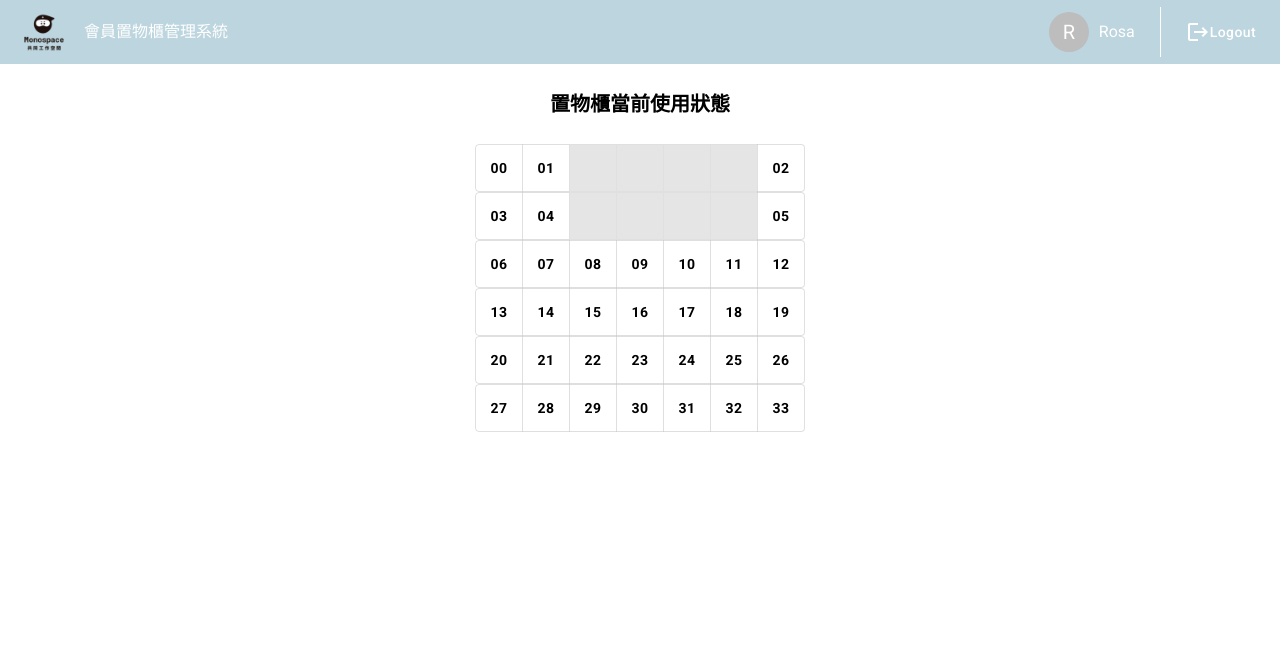
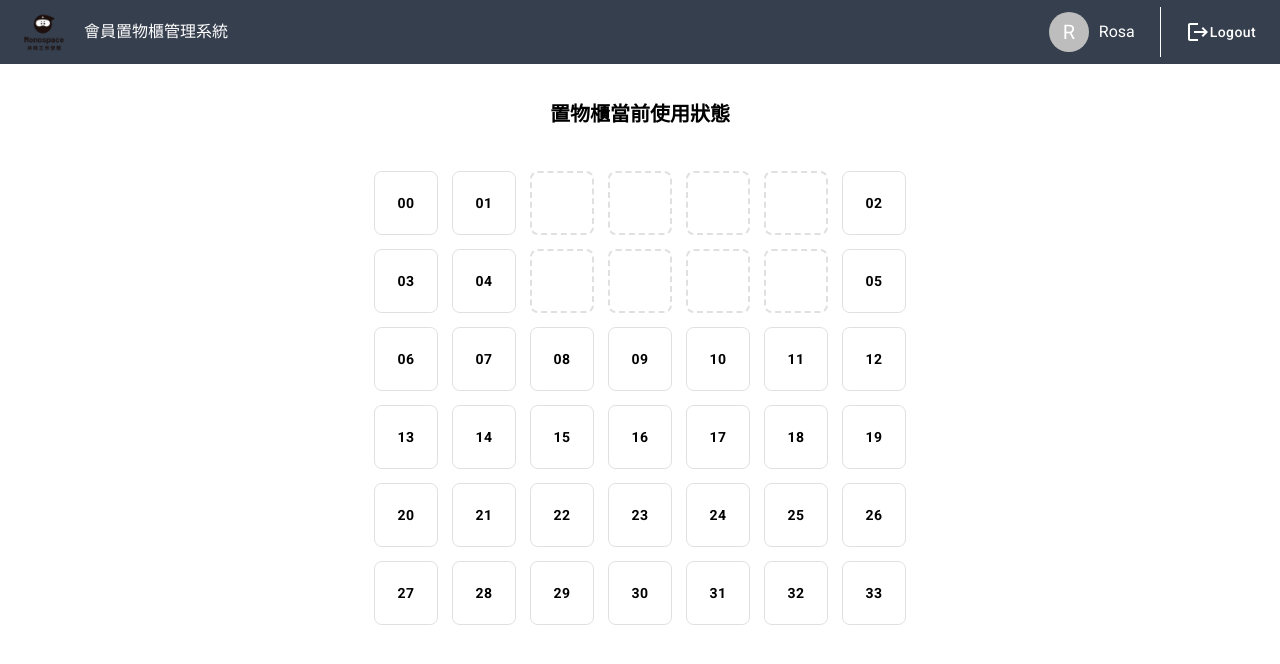
Before and after one commit to monosparta/luck-cms, a React (Create React App) app: page / in a window 1280 px wide. Shown: the top 664 px of the page. Built offline with nearby package versions, Linux system fonts and the light colour scheme; sample sign-in values are in the browser's storage.

Commit message:
luck page slice

```diff
--- a/src/components/Appbar.js
+++ b/src/components/Appbar.js
@@ -27,7 +27,7 @@ const Appbar = () => {
 
   return (
     <div className="Appbar">
-      <AppBar position="static" elevation={0} style={{ background: "#BCD5DE" }}>
+      <AppBar position="static" elevation={0} style={{ background: "#363F4E" }}>
         <Toolbar>
           <img src="./mono.png" alt="" className="logo" />
           <p className="title">會員置物櫃管理系統</p>
--- a/src/pages/Luck.css
+++ b/src/pages/Luck.css
@@ -9,5 +9,12 @@
     font-weight: 700;
     font-style: bold;
     line-height: 40px;
-    margin: 20px 0;
+    margin: 30px 0;
 }
+.toggle-btn{
+    max-width: 550px;
+    text-align: center;
+}
+.toggle-btn .btn{
+    margin: 7px;
+}
--- a/src/pages/Luck.js
+++ b/src/pages/Luck.js
@@ -1,516 +1,598 @@
 import React from "react";
 import "./Luck.css";
 import ToggleButton from "@mui/material/ToggleButton";
-import ToggleButtonGroup from "@mui/material/ToggleButtonGroup";
 
 const Luck = () => {
   return (
     <div id="Luck">
       <div className="luck__title">置物櫃當前使用狀態</div>
       <div className="luck__toggle">
-        <div className="Btn">
-          <ToggleButtonGroup>
+        <div className="toggle-btn">
           <ToggleButton
             value="00"
+            className="btn"
             color="primary"
             style={{
-                width: 48,
-                height: 48,
+              width: 64,
+              height: 64,
               color: "#000",
               fontWeight: "bold",
+              borderRadius: "12%",
             }}
           >
             00
           </ToggleButton>
           <ToggleButton
             value="01"
+            className="btn"
             color="primary"
             style={{
-                width: 48,
-                height: 48,
+              width: 64,
+              height: 64,
               color: "#000",
               fontWeight: "bold",
+              borderRadius: "12%",
             }}
           >
             01
           </ToggleButton>
           <ToggleButton
+            className="btn"
             disabled="True"
             style={{
-                width: 48,
-                height: 48,
-                background: "#E5E5E5",
+              width: 64,
+              height: 64,
+              background: "#FFF",
               border: "1px solid #E0E0E0",
+              borderStyle: "dashed",
+              borderWidth: "2px",
+              borderRadius: "12%",
             }}
           ></ToggleButton>
           <ToggleButton
+            className="btn"
             disabled="True"
             style={{
-                width: 48,
-                height: 48,
-                background: "#E5E5E5",
+              width: 64,
+              height: 64,
+              background: "#FFF",
               border: "1px solid #E0E0E0",
+              borderStyle: "dashed",
+              borderWidth: "2px",
+              borderRadius: "12%",
             }}
           ></ToggleButton>
           <ToggleButton
+            className="btn"
             disabled="True"
             style={{
-                width: 48,
-                height: 48,
-                background: "#E5E5E5",
+              width: 64,
+              height: 64,
+              background: "#FFF",
               border: "1px solid #E0E0E0",
+              borderStyle: "dashed",
+              borderWidth: "2px",
+              borderRadius: "12%",
             }}
           ></ToggleButton>
           <ToggleButton
+            className="btn"
             disabled="True"
             style={{
-                width: 48,
-                height: 48,
-                background: "#E5E5E5",
+              width: 64,
+              height: 64,
+              background: "#FFF",
               border: "1px solid #E0E0E0",
+              borderStyle: "dashed",
+              borderWidth: "2px",
+              borderRadius: "12%",
             }}
           ></ToggleButton>
           <ToggleButton
             value="02"
+            className="btn"
             color="primary"
             style={{
-                width: 48,
-                height: 48,
+              width: 64,
+              height: 64,
               color: "#000",
               fontWeight: "bold",
+              borderRadius: "12%",
             }}
           >
             02
           </ToggleButton>
-          </ToggleButtonGroup>
-        </div>
-        <div className="Btn">
-          <ToggleButtonGroup>
+
           <ToggleButton
             value="03"
+            className="btn"
             color="primary"
             style={{
-                width: 48,
-                height: 48,
+              width: 64,
+              height: 64,
               color: "#000",
               fontWeight: "bold",
+              borderRadius: "12%",
             }}
           >
             03
           </ToggleButton>
           <ToggleButton
             value="04"
+            className="btn"
             color="primary"
             style={{
-                width: 48,
-                height: 48,
+              width: 64,
+              height: 64,
               color: "#000",
               fontWeight: "bold",
+              borderRadius: "12%",
             }}
           >
             04
           </ToggleButton>
           <ToggleButton
+            className="btn"
             disabled="True"
             style={{
-                width: 48,
-                height: 48,
-                background: "#E5E5E5",
+              width: 64,
+              height: 64,
+              background: "#FFF",
               border: "1px solid #E0E0E0",
+              borderStyle: "dashed",
+              borderWidth: "2px",
+              borderRadius: "12%",
             }}
           ></ToggleButton>
           <ToggleButton
+            className="btn"
             disabled="True"
             style={{
-                width: 48,
-                height: 48,
-                background: "#E5E5E5",
+              width: 64,
+              height: 64,
+              background: "#FFF",
               border: "1px solid #E0E0E0",
+              borderStyle: "dashed",
+              borderWidth: "2px",
+              borderRadius: "12%",
             }}
           ></ToggleButton>
           <ToggleButton
+            className="btn"
             disabled="True"
             style={{
-                width: 48,
-                height: 48,
-                background: "#E5E5E5",
+              width: 64,
+              height: 64,
+              background: "#FFF",
               border: "1px solid #E0E0E0",
+              borderStyle: "dashed",
+              borderWidth: "2px",
+              borderRadius: "12%",
             }}
           ></ToggleButton>
           <ToggleButton
+            className="btn"
             disabled="True"
             style={{
-                width: 48,
-                height: 48,
-                background: "#E5E5E5",
+              width: 64,
+              height: 64,
+              background: "#FFF",
               border: "1px solid #E0E0E0",
+              borderStyle: "dashed",
+              borderWidth: "2px",
+              borderRadius: "12%",
             }}
           ></ToggleButton>
           <ToggleButton
             value="05"
+            className="btn"
             color="primary"
             style={{
-                width: 48,
-                height: 48,
+              width: 64,
+              height: 64,
               color: "#000",
               fontWeight: "bold",
+              borderRadius: "12%",
             }}
           >
             05
           </ToggleButton>
-          </ToggleButtonGroup>
-        </div>
-        <div className="Btn">
-          <ToggleButtonGroup>
+
           <ToggleButton
             value="06"
+            className="btn"
             color="primary"
             style={{
-                width: 48,
-                height: 48,
+              width: 64,
+              height: 64,
               color: "#000",
               fontWeight: "bold",
+              borderRadius: "12%",
             }}
           >
             06
           </ToggleButton>
           <ToggleButton
             value="07"
+            className="btn"
             color="primary"
             style={{
-                width: 48,
-                height: 48,
+              width: 64,
+              height: 64,
               color: "#000",
               fontWeight: "bold",
+              borderRadius: "12%",
             }}
           >
             07
           </ToggleButton>
           <ToggleButton
             value="08"
+            className="btn"
             color="primary"
             style={{
-                width: 48,
-                height: 48,
+              width: 64,
+              height: 64,
               color: "#000",
               fontWeight: "bold",
+              borderRadius: "12%",
             }}
           >
             08
           </ToggleButton>
           <ToggleButton
             value="09"
+            className="btn"
             color="primary"
             style={{
-                width: 48,
-                height: 48,
+              width: 64,
+              height: 64,
               color: "#000",
               fontWeight: "bold",
+              borderRadius: "12%",
             }}
           >
             09
           </ToggleButton>
           <ToggleButton
             value="10"
+            className="btn"
             color="primary"
             style={{
-                width: 48,
-                height: 48,
+              width: 64,
+              height: 64,
               color: "#000",
               fontWeight: "bold",
+              borderRadius: "12%",
             }}
           >
             10
           </ToggleButton>
           <ToggleButton
             value="11"
+            className="btn"
             color="primary"
             style={{
-                width: 48,
-                height: 48,
+              width: 64,
+              height: 64,
               color: "#000",
               fontWeight: "bold",
+              borderRadius: "12%",
             }}
           >
             11
           </ToggleButton>
           <ToggleButton
             value="12"
+            className="btn"
             color="primary"
             style={{
-                width: 48,
-                height: 48,
+              width: 64,
+              height: 64,
               color: "#000",
               fontWeight: "bold",
+              borderRadius: "12%",
             }}
           >
             12
           </ToggleButton>
-          </ToggleButtonGroup>
-        </div>
-        <div className="Btn">
-          <ToggleButtonGroup>
+
           <ToggleButton
             value="13"
+            className="btn"
             color="primary"
             style={{
-                width: 48,
-                height: 48,
+              width: 64,
+              height: 64,
               color: "#000",
               fontWeight: "bold",
+              borderRadius: "12%",
             }}
           >
             13
           </ToggleButton>
           <ToggleButton
             value="14"
+            className="btn"
             color="primary"
             style={{
-                width: 48,
-                height: 48,
+              width: 64,
+              height: 64,
               color: "#000",
               fontWeight: "bold",
+              borderRadius: "12%",
             }}
           >
             14
           </ToggleButton>
           <ToggleButton
             value="15"
+            className="btn"
             color="primary"
             style={{
-                width: 48,
-                height: 48,
+              width: 64,
+              height: 64,
               color: "#000",
               fontWeight: "bold",
+              borderRadius: "12%",
             }}
           >
             15
           </ToggleButton>
           <ToggleButton
             value="16"
+            className="btn"
             color="primary"
             style={{
-                width: 48,
-                height: 48,
+              width: 64,
+              height: 64,
               color: "#000",
               fontWeight: "bold",
+              borderRadius: "12%",
             }}
           >
             16
           </ToggleButton>
           <ToggleButton
             value="17"
+            className="btn"
             color="primary"
             style={{
-                width: 48,
-                height: 48,
+              width: 64,
+              height: 64,
               color: "#000",
               fontWeight: "bold",
+              borderRadius: "12%",
             }}
           >
             17
           </ToggleButton>
           <ToggleButton
             value="18"
+            className="btn"
             color="primary"
             style={{
-                width: 48,
-                height: 48,
+              width: 64,
+              height: 64,
               color: "#000",
               fontWeight: "bold",
+              borderRadius: "12%",
             }}
           >
             18
           </ToggleButton>
           <ToggleButton
             value="19"
+            className="btn"
             color="primary"
             style={{
-                width: 48,
-                height: 48,
+              width: 64,
+              height: 64,
               color: "#000",
               fontWeight: "bold",
+              borderRadius: "12%",
             }}
           >
             19
           </ToggleButton>
-          </ToggleButtonGroup>
-        </div>
-        <div className="Btn">
-          <ToggleButtonGroup>
+
           <ToggleButton
             value="20"
+            className="btn"
             color="primary"
             style={{
-                width: 48,
-                height: 48,
+              width: 64,
+              height: 64,
               color: "#000",
               fontWeight: "bold",
+              borderRadius: "12%",
             }}
           >
             20
           </ToggleButton>
           <ToggleButton
             value="21"
+            className="btn"
             color="primary"
             style={{
-                width: 48,
-                height: 48,
+              width: 64,
+              height: 64,
               color: "#000",
               fontWeight: "bold",
+              borderRadius: "12%",
             }}
           >
             21
           </ToggleButton>
           <ToggleButton
             value="22"
+            className="btn"
             color="primary"
             style={{
-                width: 48,
-                height: 48,
+              width: 64,
+              height: 64,
               color: "#000",
               fontWeight: "bold",
+              borderRadius: "12%",
             }}
           >
             22
           </ToggleButton>
           <ToggleButton
             value="23"
+            className="btn"
             color="primary"
             style={{
-                width: 48,
-                height: 48,
+              width: 64,
+              height: 64,
               color: "#000",
               fontWeight: "bold",
+              borderRadius: "12%",
             }}
           >
             23
           </ToggleButton>
           <ToggleButton
             value="24"
+            className="btn"
             color="primary"
             style={{
-                width: 48,
-                height: 48,
+              width: 64,
+              height: 64,
               color: "#000",
               fontWeight: "bold",
+              borderRadius: "12%",
             }}
           >
             24
           </ToggleButton>
           <ToggleButton
             value="25"
+            className="btn"
             color="primary"
             style={{
-                width: 48,
-                height: 48,
+              width: 64,
+              height: 64,
               color: "#000",
               fontWeight: "bold",
+              borderRadius: "12%",
             }}
           >
             25
           </ToggleButton>
           <ToggleButton
             value="26"
+            className="btn"
             color="primary"
             style={{
-                width: 48,
-                height: 48,
+              width: 64,
+              height: 64,
               color: "#000",
               fontWeight: "bold",
+              borderRadius: "12%",
             }}
           >
             26
           </ToggleButton>
-          </ToggleButtonGroup>
-        </div>
-        <div className="Btn">
-          <ToggleButtonGroup>
+
           <ToggleButton
             value="27"
+            className="btn"
             color="primary"
             style={{
-                width: 48,
-                height: 48,
+              width: 64,
+              height: 64,
               color: "#000",
               fontWeight: "bold",
+              borderRadius: "12%",
             }}
           >
             27
           </ToggleButton>
           <ToggleButton
             value="28"
+            className="btn"
             color="primary"
             style={{
-                width: 48,
-                height: 48,
+              width: 64,
+              height: 64,
               color: "#000",
               fontWeight: "bold",
+              borderRadius: "12%",
             }}
           >
             28
           </ToggleButton>
           <ToggleButton
             value="29"
+            className="btn"
             color="primary"
             style={{
-                width: 48,
-                height: 48,
+              width: 64,
+              height: 64,
               color: "#000",
               fontWeight: "bold",
+              borderRadius: "12%",
             }}
           >
             29
           </ToggleButton>
           <ToggleButton
             value="30"
+            className="btn"
             color="primary"
             style={{
-                width: 48,
-                height: 48,
+              width: 64,
+              height: 64,
               color: "#000",
               fontWeight: "bold",
+              borderRadius: "12%",
             }}
           >
             30
           </ToggleButton>
           <ToggleButton
             value="31"
+            className="btn"
             color="primary"
             style={{
-                width: 48,
-                height: 48,
+              width: 64,
+              height: 64,
               color: "#000",
               fontWeight: "bold",
+              borderRadius: "12%",
             }}
           >
             31
           </ToggleButton>
           <ToggleButton
             value="32"
+            className="btn"
             color="primary"
             style={{
-                width: 48,
-                height: 48,
+              width: 64,
+              height: 64,
               color: "#000",
               fontWeight: "bold",
+              borderRadius: "12%",
             }}
           >
             32
           </ToggleButton>
           <ToggleButton
             value="33"
+            className="btn"
             color="primary"
             style={{
-                width: 48,
-                height: 48,
+              width: 64,
+              height: 64,
               color: "#000",
               fontWeight: "bold",
+              borderRadius: "12%",
             }}
           >
             33
           </ToggleButton>
-          </ToggleButtonGroup>
         </div>
       </div>
     </div>
```
Also changed, not shown: src/redux/userSlice.js (+5 -2 lines). Lines whose indentation alone changed are shown as unchanged.
